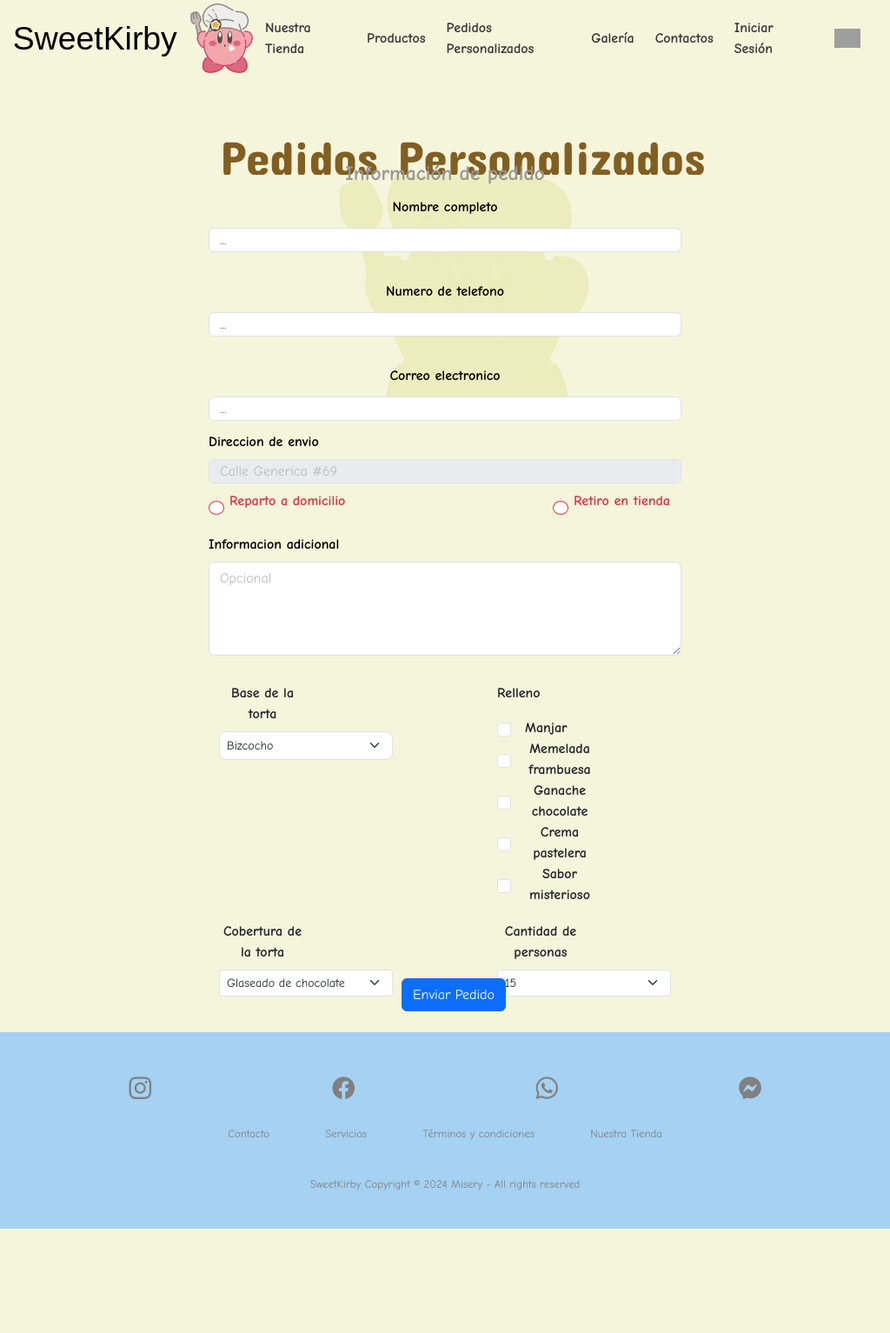
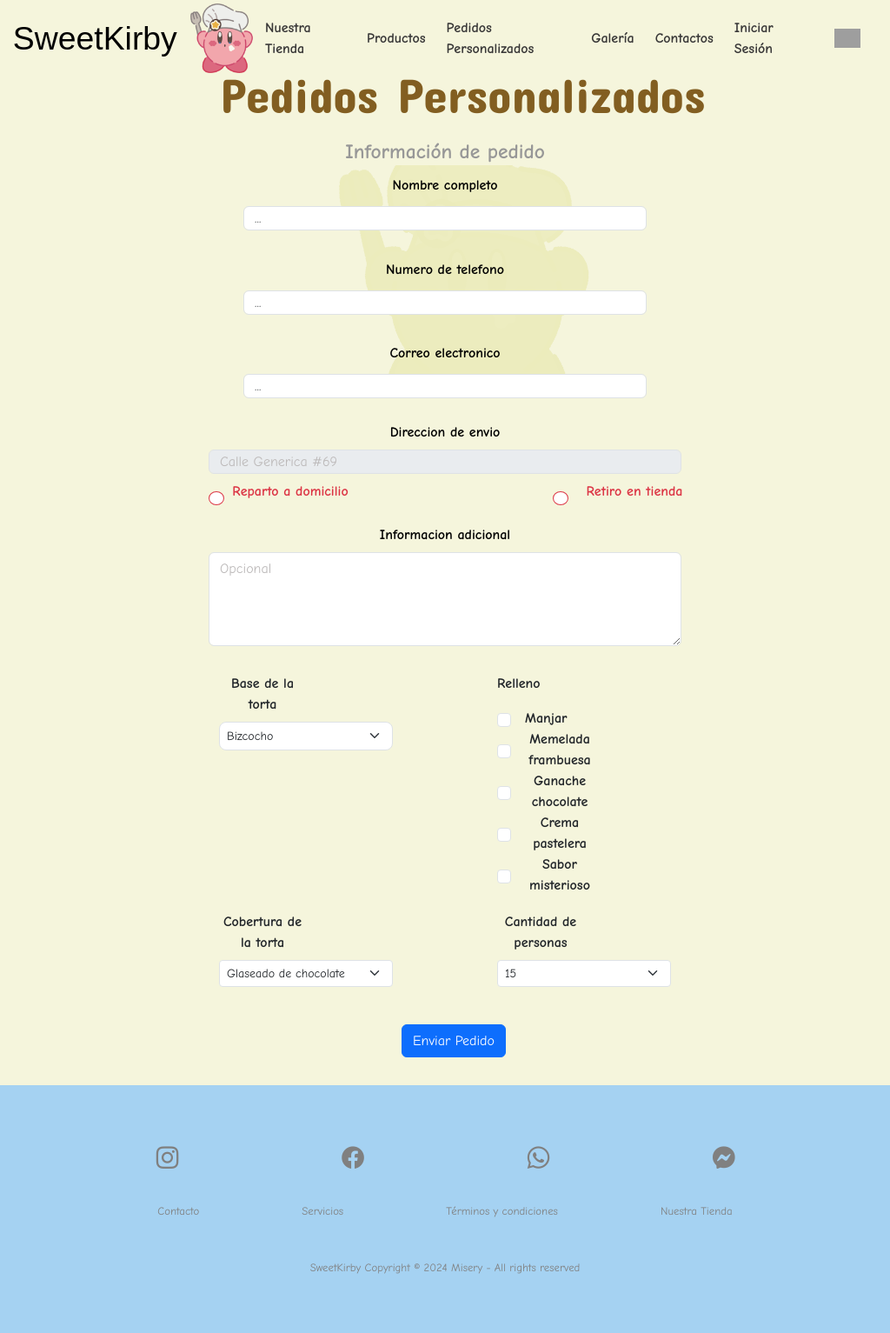
Before and after one commit to Dav-Walker/SweetKirby, a Django app: page /pedidos/ in a window 1024 px wide. Shown: the whole page at 87% size. Before the commit the page ends 1413 px from the top, so only its background shows below. Run offline with Django 5.2, Linux system fonts and the light colour scheme; some libraries are stand-ins or nearby versions; some web fonts are replaced; grey boxes are pictures that could not be loaded.

Commit message:
Responsividad formulario

```diff
--- a/core/static/core/estiloMain.css
+++ b/core/static/core/estiloMain.css
@@ -1304,6 +1304,8 @@
     display: flex;
     justify-content: center;
     background-color: beige;
+    margin-top: 8%;
+    margin-bottom: 2%;
 }
 
 .valido {
@@ -1409,15 +1411,43 @@
     height: 2vh;
 }
 
+input#correo {
+    margin-bottom: 7vh;
+}
 /* -------------------------------------------------- RESPONSIVIDAD ------------------------------------------*/
-@media (min-width: 599px) and (max-width: 750px) {
+@media (min-width: 556px) and (max-width: 597px) {
+    .formulario-pedidos6 .form-control {
+        align-self: center;
+    }
+    .checkradios {
+        display: flex;
+        justify-content: space-between;
+        width: 45vh;
+        margin-left: 5.5vh;
+    }
+}
+@media (min-width: 492px) and (max-width: 597px) {
     #navbar-brand {
         flex-direction: column;
         height: fit-content;
     }
-
-
-
+    #encabezado-pedidop>h1 {
+        width: 95% !important;
+        margin-bottom: 12vh !important;
+    }
+    div#encabezado-pedidop {
+        display: flex;
+        justify-content: center;
+    }
+    .formulario-pedidos6 .form-control {
+        width: 58vh !important;
+    }
+}
+
+    .formulario-pedidos6 label {
+        align-self: center;
+        justify-content: center;
+    }
     .buy-card {
         display: none;
         position: absolute;
@@ -1576,7 +1606,7 @@
         align-items: center;
         justify-content: center;
     }
-}
+
 
 @media (min-width: 760px) and (max-width: 995px) {
     #index {
@@ -1599,7 +1629,7 @@
     }
 }
 
-@media (min-width: 1000px) and (max-width: 1250px) {
+@media (min-width: 492px) and (max-width: 1250px) {
     .info-personal {
         display: flex;
         background-color: beige;
@@ -1623,7 +1653,7 @@
 
     .titulo-perso {
         justify-content: center;
-        margin-top: 15%;
+        margin-top: 20%;
     }
 
     .info-torta {
@@ -1666,7 +1696,8 @@
         color: #825e21;
         font-family: "Concert One", sans-serif !important;
         font-weight: 400;
-        margin-top: 9vh;
+        margin-top: 0vh;
+        margin-bottom: 10vh;
     }
 
     .formulario-pedidos6 {
@@ -1678,8 +1709,8 @@
     }
 
     #modal {
-        margin-bottom: 3vh;
-        margin-top: 4vh;
+        margin-bottom: 4vh;
+        margin-top: 12vh;
     }
 
     .resumen-carrito {
@@ -1709,6 +1740,10 @@
     }
 }
 
+
+@media (max-width: 600px) {
+
+}
 
     #topsell-content {
         height: 50%;
```
Also changed, not shown: db.sqlite3.
